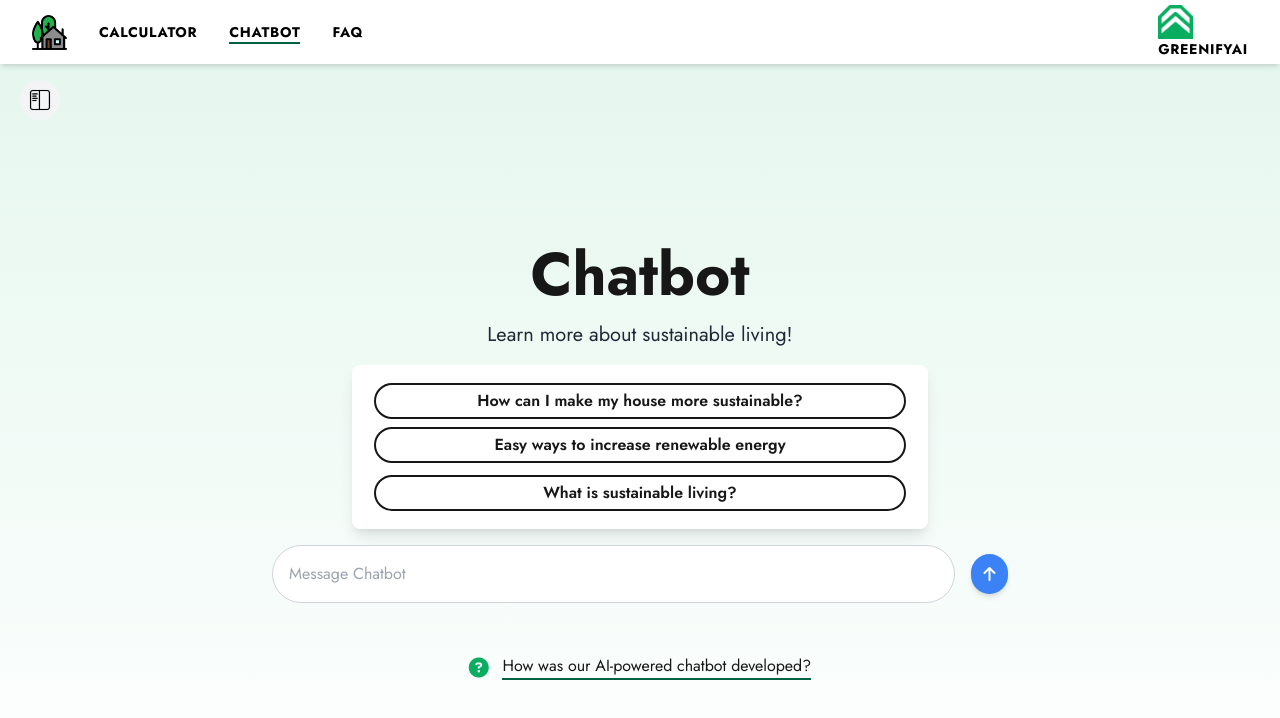
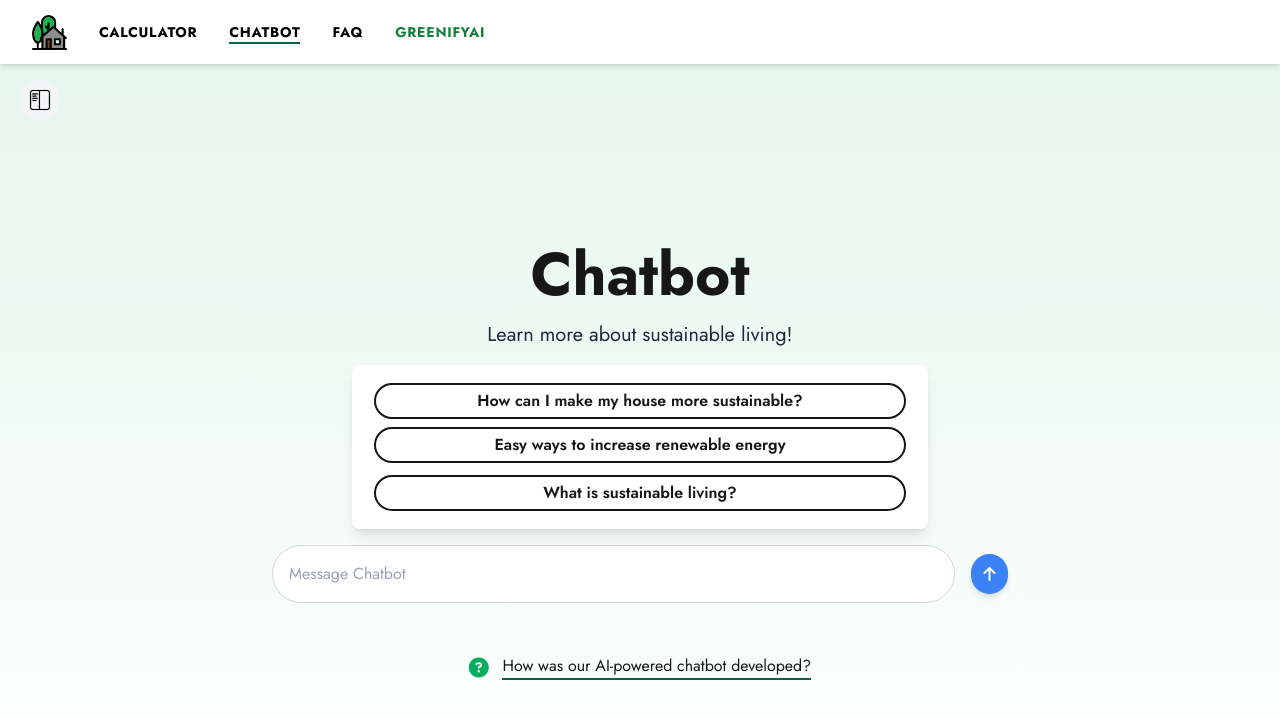
Before and after one commit to samm-47/CAPST, a Next.js app: page /chatbot in a window 1280 px wide. Shown: the top 718 px of the page. Built offline with nearby package versions, Linux system fonts and the light colour scheme.

Commit message:
removed the right side logo

```diff
--- a/app/components/navbar.tsx
+++ b/app/components/navbar.tsx
@@ -1,6 +1,6 @@
 "use client";
 
-import React , { useState } from "react";
+import React, { useState } from "react";
 import Link from "next/link";
 import Image from "next/image";
 import { usePathname } from "next/navigation";
@@ -20,11 +20,15 @@ const Navbar = () => {
         {
             name: "FAQ",
             link: "/faq"
+        },
+        {
+            name: "GreenifyAI",
+            link: "https://greenifyai.com/"
         }
-    ]
+    ];
 
     return (
-    <div className="nav-bar-header flex justify-between items-center">
+        <div className="nav-bar-header flex justify-between items-center relative">
             <div>
                 <Link href="/" passHref>
                     <Image
@@ -43,75 +47,44 @@ const Navbar = () => {
                     return (
                         <li key={menu.link}>
                             <Link
-                            href = {menu.link}
-                            className =
-                            {
-                                isActive?
-                                "nav-bar-element-select":
-                                "nav-bar-element-default"
-                            }
+                                href={menu.link}
+                                className={`${isActive ? "nav-bar-element-select" : "nav-bar-element-default"} ${
+                                    menu.name === "GreenifyAI" ? "!text-green-700" : ""
+                                }`}
+
+                                target={menu.link.startsWith("http") ? "_blank" : "_self"}
+                                rel={menu.link.startsWith("http") ? "noopener noreferrer" : ""}
                             >
                                 {menu.name}
                             </Link>
                         </li>
                     );
-                }
-            )}
+                })}
             </ul>
-         <div className="hidden md:flex flex-col ml-auto">
-            {/* Add a link to the GreenExpectations website */}
-            <Link
-            href="https://greenifyai.com/"
-            className="green-expectations-us-link"
-            // Used to open website in a new tab
-            target="_blank" rel="noopener noreferrer"
-            >
-            <Image
-                    src="/green_expectations_logo.png"
-                    alt="Green Expectations Logo"
-                    width={35}
-                    height={35}
-                    className="transition hover:filer-coffee-green hover:brightness-90"
-                    priority
-                />
-            </Link>
-            <Link
-                href="https://greenifyai.com/"
-                className="green-expectations-us-link"
-                // Used to open website in a new tab
-                target="_blank" rel="noopener noreferrer"
-            >
-                GreenifyAI
-            </Link>
-        </div>
             {/* Mobile Menu Button Hamburger */}
             <button
                 onClick={() => setIsOpen(!isOpen)}
                 className="md:hidden ml-auto focus:outline-none"
             >
-                <i className="fa-solid fa-bars text-2xl text-black "></i> {/* Hamburger Icon */}
+                <i className="fa-solid fa-bars text-2xl text-black"></i> {/* Hamburger Icon */}
             </button>
 
             {/* Mobile Dropdown Menu */}
-            <div className={`${isOpen ? "block" : "hidden"} absolute top-16 left-0 w-full bg-white shadow-md md:hidden`}>
+            <div className={`${isOpen ? "block" : "hidden"} absolute top-16 left-0 w-full bg-white shadow-md md:hidden z-50`}>
                 {menuItem.map((menu) => (
                     <Link
                         key={menu.link}
                         href={menu.link}
-                        className="block py-3 px-6 text-black hover:bg-gray-100"
+                        className={`block py-3 px-6 ${
+                            menu.name === "GreenifyAI" ? "text-green-600" : "text-black"
+                        } hover:bg-gray-100`}
+                        target={menu.link.startsWith("http") ? "_blank" : "_self"}
+                        rel={menu.link.startsWith("http") ? "noopener noreferrer" : ""}
                         onClick={() => setIsOpen(false)} // Close menu on click
                     >
                         {menu.name}
                     </Link>
                 ))}
-                <Link
-                    href="https://greenifyai.com/"
-                    className="block py-3 px-6 text-black hover:bg-gray-100"
-                    target="_blank" rel="noopener noreferrer"
-                    onClick={() => setIsOpen(false)}
-                >
-                    GreenifyAI
-                </Link>
             </div>
         </div>
     );
```
Lines whose indentation alone changed are shown as unchanged.
